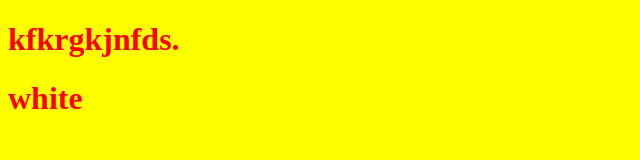
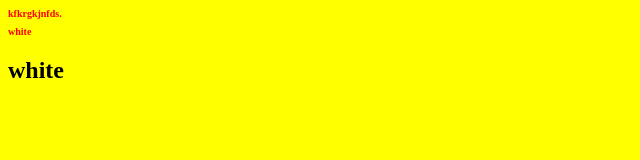
Before and after one commit to ValeriyaSh/practice, a plain HTML site: page index.html in a window 1280 px wide. Shown: the whole page, without its empty margins (0-640 px from the left). Drawn offline with Linux system fonts and the light colour scheme.

Commit message:
size_par

```diff
--- a/css.css
+++ b/css.css
@@ -3,4 +3,5 @@ body{
 }
  h1{
 	color:red;
+	font-size:10px;
 }
--- a/index.html
+++ b/index.html
@@ -9,5 +9,6 @@
 <body>
 <h1>kfkrgkjnfds.</h1>
 <h1>white</h1>
+<h2>white</h2>
 </body>
 </html>
```
